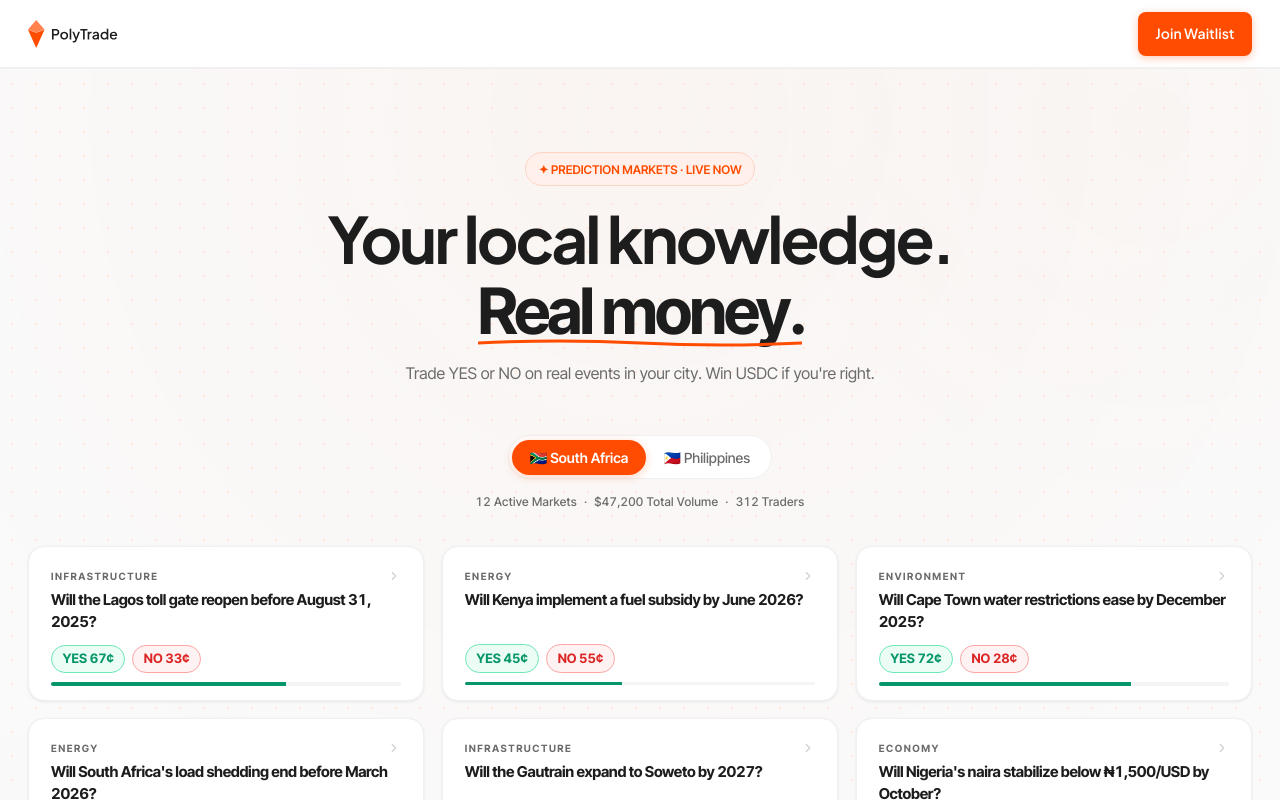
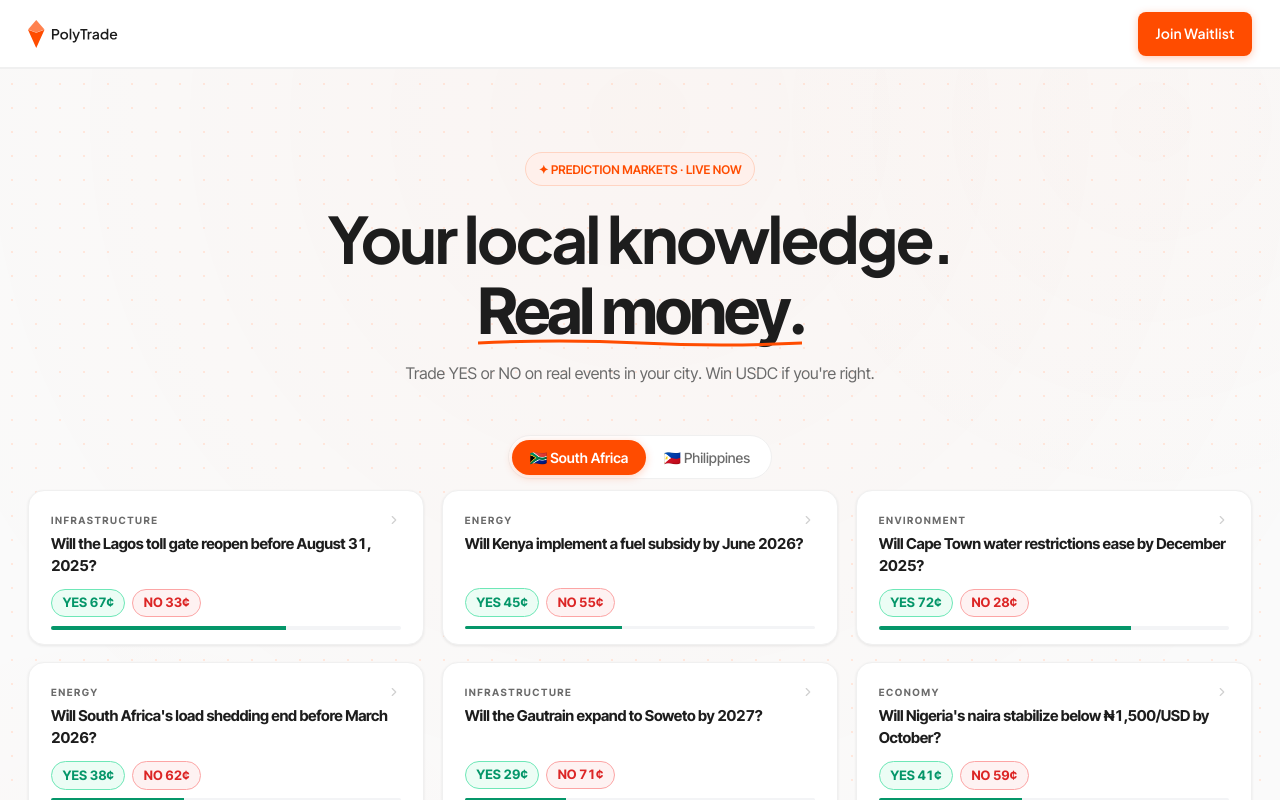
Before and after one commit to meharbaansingh23/polytrade, a React (Vite) app: page / in a window 1280 px wide. Shown: the top 800 px of the page. Built offline with nearby package versions, Linux system fonts and the light colour scheme; no server answers.

Commit message:
remove fake stats bar from home page

```diff
--- a/src/app/App.tsx
+++ b/src/app/App.tsx
@@ -395,16 +395,6 @@ export default function App() {
               </div>
             </div>
 
-            <div className="text-center mb-10">
-              <div className="text-[12px] font-[500] text-[#6B6B6B] inline-flex flex-wrap items-center justify-center gap-2 tracking-[0.3px]">
-                <span>{filteredMarkets.length} Active Markets</span>
-                <span>·</span>
-                <span>$47,200 Total Volume</span>
-                <span>·</span>
-                <span>312 Traders</span>
-              </div>
-            </div>
-
             <div className="max-w-[1280px] mx-auto pb-16">
               <div className="grid grid-cols-1 md:grid-cols-2 lg:grid-cols-3 gap-5">
                 {filteredMarkets.map((market) => (
```
